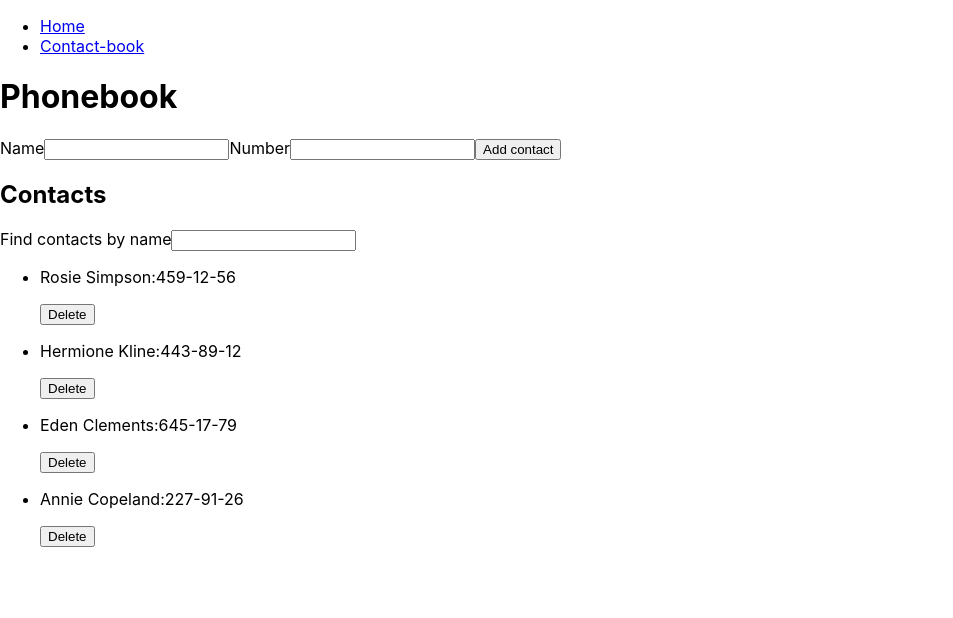
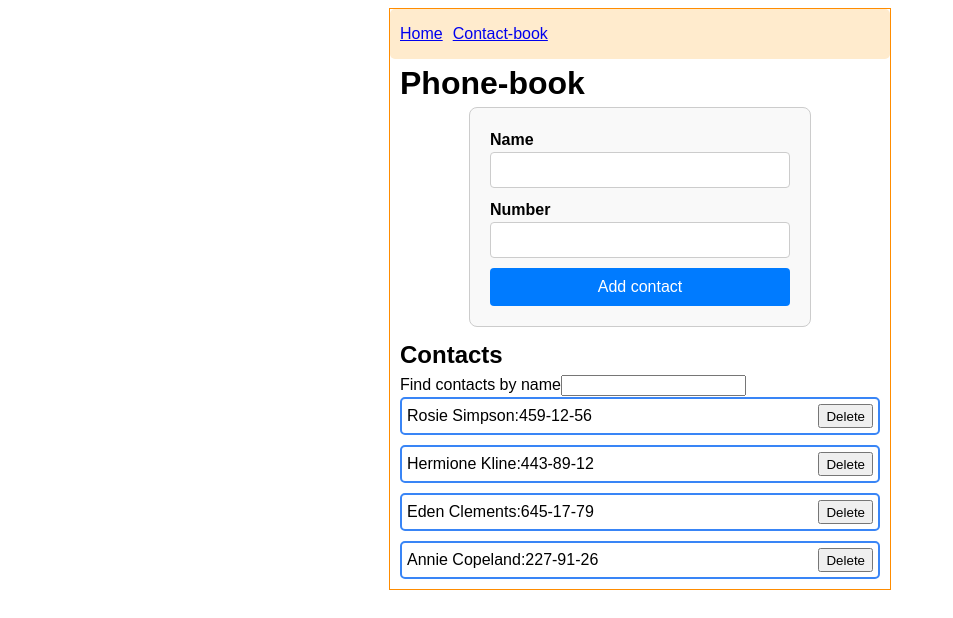
Before and after one commit to Evalac/goit-react-hw-06-phonebook, a React (Create React App) app: page /contactBook in a window 1280 px wide. Shown: the top 618 px of the page, without its empty margins (0-953 px from the left). Built offline with nearby package versions, Linux system fonts and the light colour scheme.

Commit message:
styled contact book

```diff
--- a/src/components/App.jsx
+++ b/src/components/App.jsx
@@ -2,16 +2,18 @@ import { Routes, Route, NavLink } from 'react-router-dom';
 import Home from './Pages/Home';
 import ContactBook from './Pages/ContactBook';
 
+import css from './App.module.css';
+
 export const App = () => {
   return (
-    <div>
-      <header>
-        <nav>
-          <ul>
-            <li>
+    <div className={css.container}>
+      <header className={css.header_app}>
+        <nav className={css.nav_menu}>
+          <ul className={css.nav_menu_list}>
+            <li className={css.nav_menu_list_item}>
               <NavLink to="/">Home</NavLink>
             </li>
-            <li>
+            <li className={css.nav_menu_list_item}>
               <NavLink to="contactBook">Contact-book</NavLink>
             </li>
           </ul>
--- /dev/null
+++ b/src/components/App.module.css
@@ -0,0 +1,27 @@
+.container {
+  max-width: 500px;
+  border: solid 1px darkorange;
+  margin-left: auto;
+  margin-right: auto;
+}
+
+.header_app {
+  display: flex;
+  align-items: center;
+  height: 50px;
+  max-width: 100%;
+  background-color: blanchedalmond;
+  border-radius: 5px;
+}
+
+.nav_menu_list {
+  display: flex;
+  margin-left: 10px;
+}
+
+.nav_menu_list_item {
+  margin-right: 10px;
+  &:last-child {
+    margin-right: 0;
+  }
+}
--- a/src/components/ContactView/ContactView.jsx
+++ b/src/components/ContactView/ContactView.jsx
@@ -1,3 +1,5 @@
+import css from './ContactView.module.css';
+
 import { useSelector } from 'react-redux';
 import { useDispatch } from 'react-redux';
 import { deleteContact } from '../../Redux/actions';
@@ -13,13 +15,14 @@ export default function ContactView() {
   const dispatch = useDispatch();
 
   return (
-    <ul>
+    <ul className={css.contact_list}>
       {filteredContacts.map(contact => (
-        <li key={contact.id}>
-          <p>
+        <li className={css.contact_list_item} key={contact.id}>
+          <p className={css.contact_list_item_text}>
             {contact.name}:{contact.number}
           </p>
           <button
+            className={css.contact_list_item_button}
             type="button"
             onClick={() => {
               dispatch(deleteContact(contact.id));
--- /dev/null
+++ b/src/components/ContactView/ContactView.module.css
@@ -0,0 +1,9 @@
+.contact_list_item {
+  display: flex;
+  justify-content: space-between;
+
+  margin-bottom: 10px;
+  padding: 5px;
+  border: 2px solid rgb(57, 133, 246);
+  border-radius: 5px;
+}
--- a/src/components/NewContact/NewContactForm.jsx
+++ b/src/components/NewContact/NewContactForm.jsx
@@ -1,3 +1,5 @@
+import css from './NewContactForm.module.css';
+
 import { useDispatch } from 'react-redux';
 import { addContact } from '../../Redux/actions';
 import { useState } from 'react';
@@ -14,10 +16,11 @@ export default function NewContactForm() {
     setContact({ name: '', number: '' });
   };
   return (
-    <form action="" onSubmit={onSubmit}>
-      <label>
+    <form className={css.form} action="" onSubmit={onSubmit}>
+      <label className={css.label}>
         Name
         <input
+          className={css.input}
           onChange={e => {
             setContact(prev => ({ ...prev, name: e.target.value }));
           }}
@@ -29,9 +32,10 @@ export default function NewContactForm() {
           required
         />
       </label>
-      <label>
+      <label className={css.label}>
         Number
         <input
+          className={css.input}
           onChange={e => {
             setContact(prev => ({ ...prev, number: e.target.value }));
           }}
@@ -43,7 +47,9 @@ export default function NewContactForm() {
           required
         />
       </label>
-      <button type="submit">Add contact</button>
+      <button className={css.button} type="submit">
+        Add contact
+      </button>
     </form>
   );
 }
--- /dev/null
+++ b/src/components/NewContact/NewContactForm.module.css
@@ -0,0 +1,40 @@
+.form {
+  display: flex;
+  flex-direction: column;
+  gap: 10px;
+  padding: 20px;
+  border: 1px solid #ccc;
+  border-radius: 8px;
+  background-color: #f9f9f9;
+  max-width: 300px;
+  margin-left: auto;
+  margin-right: auto;
+  margin-bottom: 10px;
+}
+
+.label {
+  display: flex;
+  flex-direction: column;
+  font-weight: bold;
+}
+
+.input {
+  padding: 8px;
+  border: 1px solid #ccc;
+  border-radius: 4px;
+  font-size: 16px;
+}
+
+.button {
+  padding: 10px;
+  background-color: #007bff;
+  color: white;
+  border: none;
+  border-radius: 4px;
+  cursor: pointer;
+  font-size: 16px;
+}
+
+.button:hover {
+  background-color: #0056b3;
+}
--- a/src/components/Pages/ContactBook.jsx
+++ b/src/components/Pages/ContactBook.jsx
@@ -1,11 +1,13 @@
+import css from './ContactBook.module.css';
+
 import NewContactForm from 'components/NewContact/NewContactForm';
 import FindContactInput from 'components/FindContact/FindContactInput';
 import ContactView from 'components/ContactView/ContactView';
 
 export default function ContactBook(params) {
   return (
-    <main>
-      <h1>Phonebook</h1>
+    <main className={css.contact_book}>
+      <h1>Phone-book</h1>
       <NewContactForm />
       <h2>Contacts</h2>
       <FindContactInput />
--- /dev/null
+++ b/src/components/Pages/ContactBook.module.css
@@ -0,0 +1,4 @@
+.contact_book {
+  margin-left: 10px;
+  margin-right: 10px;
+}
--- a/src/index.css
+++ b/src/index.css
@@ -1,15 +1,29 @@
-@import-normalize; /* bring in normalize.css styles */
+@import-normalize;
 
 body {
-  margin: 0;
-  font-family: -apple-system, BlinkMacSystemFont, 'Segoe UI', 'Roboto', 'Oxygen',
-    'Ubuntu', 'Cantarell', 'Fira Sans', 'Droid Sans', 'Helvetica Neue',
-    sans-serif;
-  -webkit-font-smoothing: antialiased;
-  -moz-osx-font-smoothing: grayscale;
+  font-family: sans-serif;
+  line-height: 1.5;
 }
 
-code {
-  font-family: source-code-pro, Menlo, Monaco, Consolas, 'Courier New',
-    monospace;
+h1,
+h2,
+h3,
+h4,
+h5,
+h6,
+p {
+  margin: 0;
 }
+
+ul,
+ol {
+  margin: 0;
+  padding: 0;
+  list-style: none;
+}
+
+img {
+  display: block;
+  max-width: 100%;
+  height: auto;
+}
```
Also changed, not shown: src/components/FindContact/FindContactInput.module.css (added).
